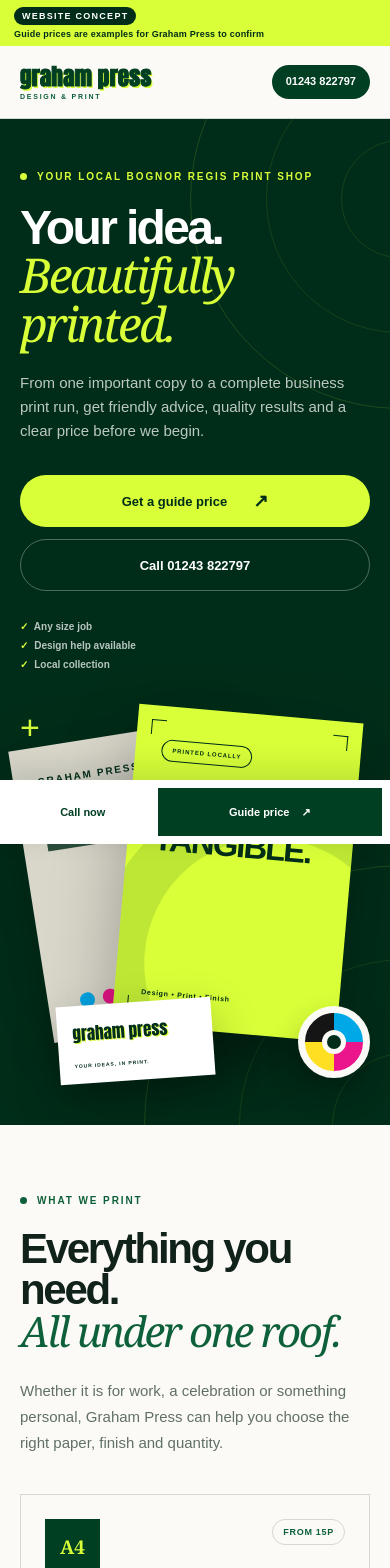
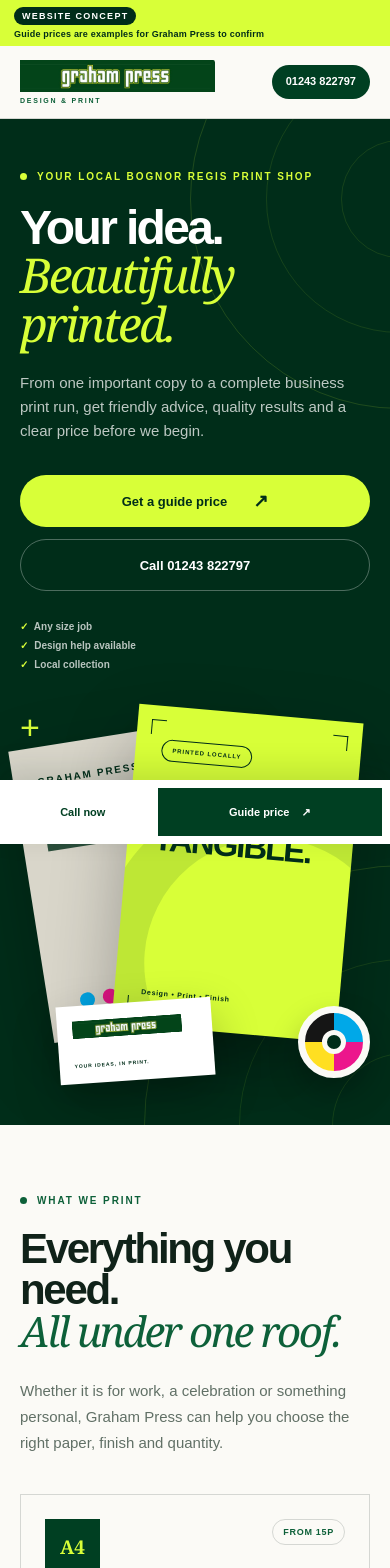
Before and after one commit to deangudgeon123-hub/Graham-press-website-, a Next.js app: page / in a window 390 px wide. Shown: the top 1568 px of the page. Built offline with nearby package versions, Linux system fonts and the light colour scheme.

Commit message:
Use the official Graham Press logo
Replace the recreated logo with the supplied artwork across the site and add responsive sizing.

```diff
--- a/app/globals.css
+++ b/app/globals.css
@@ -75,22 +75,18 @@
   line-height: 1;
   min-width: max-content;
 }
-.brand-name {
-  color: var(--green);
-  font-family: Impact, Haettenschweiler, "Arial Narrow Bold", sans-serif;
-  font-size: 28px;
-  font-weight: 900;
-  letter-spacing: 0.01em;
-  text-transform: lowercase;
-  -webkit-text-stroke: 1px var(--green);
-  text-shadow: 1.5px 1.5px 0 var(--lime);
+.brand-logo {
+  background: #00451f;
+  display: block;
+  height: auto;
+  width: 245px;
 }
 .brand-sub {
   color: var(--green-soft);
-  font-size: 8px;
+  font-size: 7px;
   font-weight: 800;
   letter-spacing: 0.25em;
-  margin-top: 7px;
+  margin-top: 5px;
   text-transform: uppercase;
 }
 nav { align-items: center; display: flex; gap: 34px; }
@@ -343,7 +339,7 @@
   width: 210px;
   z-index: 5;
 }
-.business-card span { font-family: Impact, sans-serif; font-size: 22px; text-shadow: 1px 1px var(--lime); }
+.business-card .card-logo { display: block; height: auto; width: 145px; }
 .business-card small { font-size: 7px; font-weight: 900; letter-spacing: 0.18em; }
 .colour-wheel {
   background: conic-gradient(#00a8e8 0 25%, #ec168c 25% 50%, #ffdf21 50% 75%, #151515 75%);
@@ -895,7 +891,7 @@
   gap: 44px;
   grid-template-columns: auto 1fr auto;
 }
-.footer-brand .brand-name { color: white; -webkit-text-stroke-color: white; }
+.footer-brand .brand-logo { width: 245px; }
 .footer-brand .brand-sub { color: var(--lime); }
 .footer-main > p {
   color: rgba(255, 255, 255, 0.55);
@@ -964,7 +960,7 @@
   body { padding-bottom: 64px; }
   .demo-ribbon { align-items: flex-start; flex-direction: column; gap: 4px; padding: 7px 14px; }
   .demo-ribbon p { font-size: 9px; }
-  .brand-name { font-size: 23px; }
+  .brand-logo { width: 195px; }
   .brand-sub { font-size: 7px; margin-top: 5px; }
   .hero::before { display: none; }
   .hero-inner { padding-bottom: 55px; padding-top: 52px; }
@@ -980,7 +976,7 @@
   .paper-main p { bottom: 23px; font-size: 7px; left: 27px; }
   .paper-label { font-size: 6px; }
   .business-card { bottom: 0; height: 78px; left: 38px; padding: 15px; width: 155px; }
-  .business-card span { font-size: 17px; }
+  .business-card .card-logo { width: 110px; }
   .business-card small { font-size: 5px; }
   .colour-wheel { border-width: 7px; bottom: 2px; height: 72px; right: 0; width: 72px; }
   .colour-wheel i { border-width: 5px; inset: 17px; }
--- a/app/page.tsx
+++ b/app/page.tsx
@@ -160,7 +160,7 @@
       <header className="site-header">
         <div className="header-inner">
           <a className="brand" href="#top" aria-label="Graham Press home">
-            <span className="brand-name">graham press</span>
+            <img className="brand-logo" src="/graham-press-logo.svg" alt="Graham Press" />
             <span className="brand-sub">Design &amp; Print</span>
           </a>
 
@@ -224,7 +224,7 @@
               <div className="crop-marks"><i /><i /><i /><i /></div>
             </div>
             <div className="business-card">
-              <span>graham press</span>
+              <img className="card-logo" src="/graham-press-logo.svg" alt="" />
               <small>YOUR IDEAS, IN PRINT.</small>
             </div>
             <div className="colour-wheel" aria-hidden="true"><i /></div>
@@ -482,7 +482,7 @@
       <footer>
         <div className="section-inner footer-main">
           <a className="brand footer-brand" href="#top">
-            <span className="brand-name">graham press</span>
+            <img className="brand-logo" src="/graham-press-logo.svg" alt="Graham Press" />
             <span className="brand-sub">Design &amp; Print</span>
           </a>
           <p>Single to full colour printing • Large format • Copying • Stationery • Binding • Design</p>
```
Also changed, not shown: public/graham-press-logo.svg (added).
